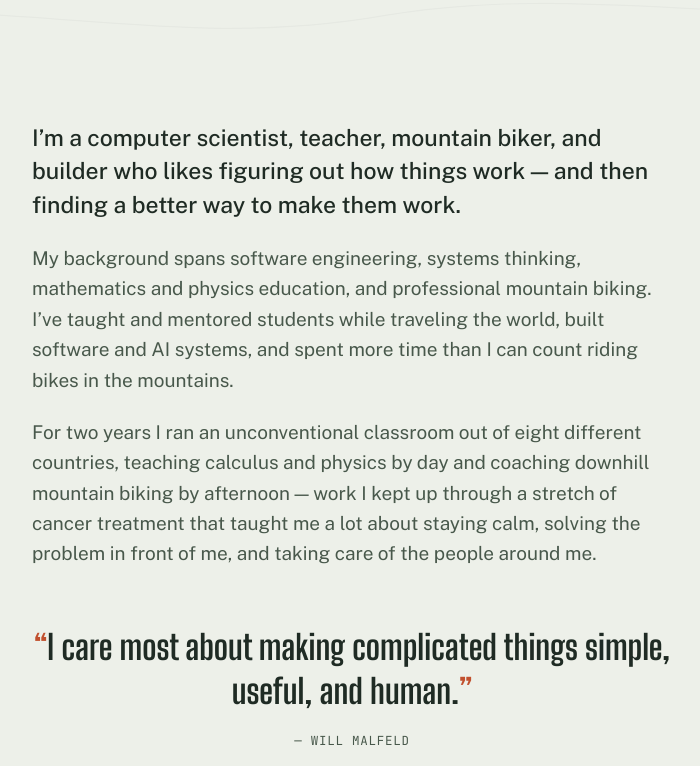
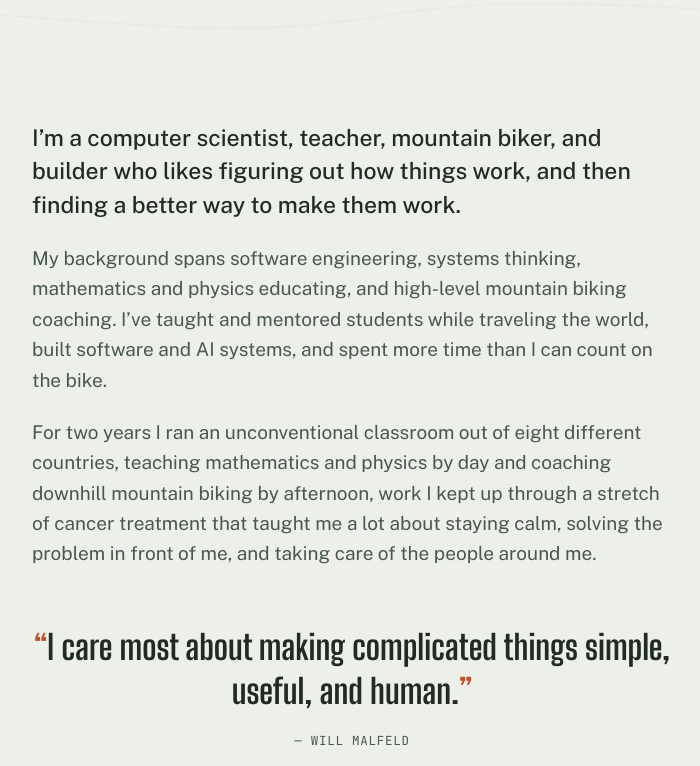
Before and after one commit to wcmalfeld/personalSite, a plain HTML site: page index.html in a window 1280 px wide. Shown: the part 432-1198 px from the top of the page, without its empty margins (288-988 px from the left). Drawn offline with nearby package versions, Linux system fonts and the light colour scheme.

Commit message:
changes to index (descriptions)

```diff
--- a/index.html
+++ b/index.html
@@ -51,9 +51,9 @@
 <section class="reveal">
   <div class="wrap">
     <div class="bio-copy">
-      <p>I&rsquo;m a computer scientist, teacher, mountain biker, and builder who likes figuring out how things work &mdash; and then finding a better way to make them work.</p>
-      <p>My background spans software engineering, systems thinking, mathematics and physics education, and professional mountain biking. I&rsquo;ve taught and mentored students while traveling the world, built software and AI systems, and spent more time than I can count riding bikes in the mountains.</p>
-      <p>For two years I ran an unconventional classroom out of eight different countries, teaching calculus and physics by day and coaching downhill mountain biking by afternoon &mdash; work I kept up through a stretch of cancer treatment that taught me a lot about staying calm, solving the problem in front of me, and taking care of the people around me.</p>
+      <p>I&rsquo;m a computer scientist, teacher, mountain biker, and builder who likes figuring out how things work, and then finding a better way to make them work.</p>
+      <p>My background spans software engineering, systems thinking, mathematics and physics educating, and high-level mountain biking coaching. I&rsquo;ve taught and mentored students while traveling the world, built software and AI systems, and spent more time than I can count on the bike.</p>
+      <p>For two years I ran an unconventional classroom out of eight different countries, teaching mathematics and physics by day and coaching downhill mountain biking by afternoon, work I kept up through a stretch of cancer treatment that taught me a lot about staying calm, solving the problem in front of me, and taking care of the people around me.</p>
     </div>
 
     <div class="lede-quote">
```
